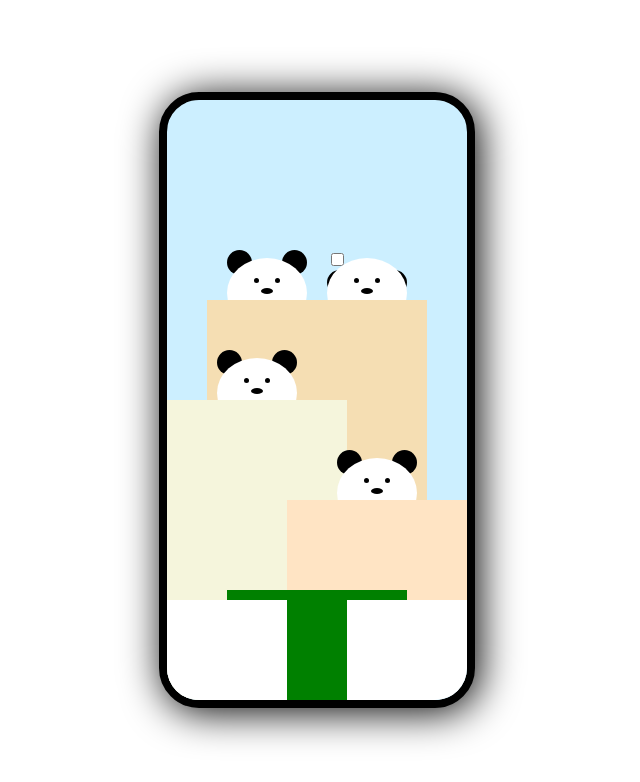
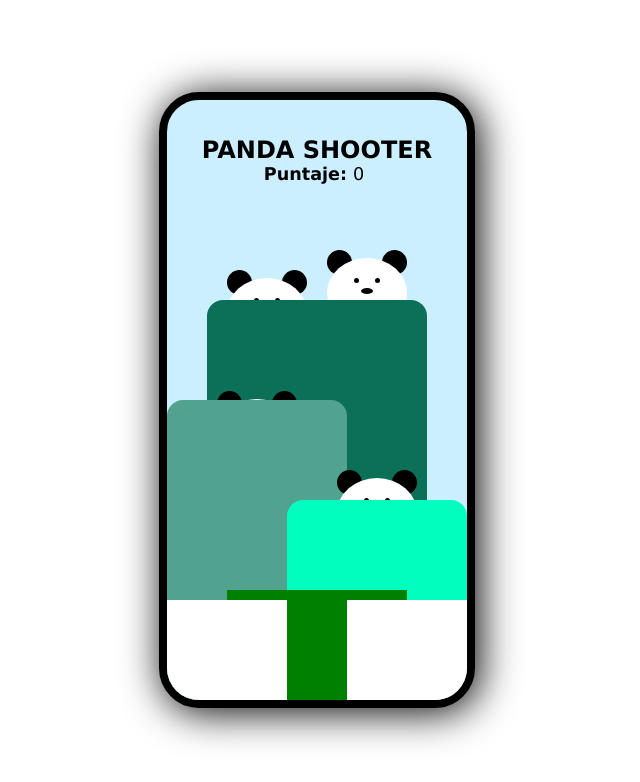
Before and after one commit to CrisdCor/shooter-panda-game, a plain HTML site: page index.html in a window 1280 px wide. Shown: the whole page, without its empty margins (323-963 px from the left). Drawn offline with Linux system fonts and the light colour scheme.

Commit message:
Se termina de maquetar el juego, pendiente el aumento del Score

```diff
--- a/index.html
+++ b/index.html
@@ -12,12 +12,16 @@
 
 <body>
     <div class="phone">
+        <div class="score">
+            <h1>PANDA SHOOTER</h1>
+            <p>Puntaje:</P>
+        </div>
+
+
         <div class="layer-1">
             <input type="checkbox">
             <div class="left-ear-outer"></div>
-            <!-- <div class="left-ear-inter"></div> -->
             <div class="rigth-ear-outer"></div>
-            <!-- <div class="right-ear-inter"></div> -->
             <div class="head">
                 <div class="head_eye head_eye-left"></div>
                 <div class="head_eye head_eye-right"></div>
@@ -25,6 +29,7 @@
             </div>
         </div>
         <div class="layer-2">
+            <input type="checkbox">
             <div class="left-ear-outer"></div>
             <!-- <div class="left-ear-inter"></div> -->
             <div class="rigth-ear-outer"></div>
@@ -37,6 +42,7 @@
         </div>
         <div class="layer-3"></div>
         <div class="layer-4">
+            <input type="checkbox">
             <div class="left-ear-outer"></div>
             <!-- <div class="left-ear-inter"></div> -->
             <div class="rigth-ear-outer"></div>
@@ -49,6 +55,7 @@
         </div>
         <div class="layer-5"></div>
         <div class="layer-6">
+            <input type="checkbox">
             <div class="left-ear-outer"></div>
             <!-- <div class="left-ear-inter"></div> -->
             <div class="rigth-ear-outer"></div>
--- a/style.css
+++ b/style.css
@@ -3,12 +3,61 @@
 }
 
 body {
+    counter-reset: score;
     margin: 0;
     height: 100vh;
     width: 100%;
     display: grid;
     place-items: center;
+    font-family:Verdana, Geneva, Tahoma, sans-serif;
+
 }
+
+h1{
+    font-size: 1.5rem;
+    margin: 0;
+
+}
+
+p{
+    font-size: 1.1rem;
+    margin: 0;
+    font-weight: bold;
+}
+
+input{
+    appearance: none;
+    cursor: pointer;
+    height: 50px;
+    margin: 0;
+    position: absolute;
+    top: 0;
+    width: 80px;
+    z-index: 0;
+}
+
+input[type=checkbox]:focus{
+    appearance: none;
+    outline: none;
+}
+
+input:checked{
+    counter-increment: score;
+}
+
+.score{
+    text-align: center;
+    box-sizing: border-box;
+    padding-top: 36px;
+
+}
+p::after{
+    content: counter(score);
+    padding: 0 6px;
+    font-weight: 100;
+}
+
+
 
 .phone {
     position: relative;
@@ -29,31 +78,24 @@ body {
     bottom: 0;
     right: 60px;
 
-    animation-name: layer;
+    animation-name: panda1;
     animation-duration: 1s;
     animation-timing-function: ease-in-out;
     animation-iteration-count: infinite;
 }
 
-@keyframes layer{
+@keyframes panda1{
     0%{
         bottom: 0;
-
     }
 
     25%{
         bottom: -80px;
-
     }
 
     100%{
         bottom: 0;
-
     }
-}
-
-.layer-1 input[type=checkbox]{
-
 }
 
 
@@ -63,9 +105,35 @@ body {
     z-index: 2;
     height: 450px;
     width: 80px;
-
     bottom: 0;
     left: 60px;
+
+    animation-name: panda2;
+    animation-duration: 2s;
+    animation-timing-function: ease-in-out;
+    animation-iteration-count: infinite;
+}
+
+@keyframes panda2{
+    0%{
+        bottom: 0;
+    }
+
+    25%{
+        bottom: -80px;
+    }
+
+    50%{
+        bottom: -20px;
+    }
+
+    70%{
+        bottom: -80px;
+    }
+
+    100%{
+        bottom: 0;
+    }
 }
 
 .layer-3 {
@@ -73,11 +141,13 @@ body {
     z-index: 3;
     height: 400px;
     width: 220px;
-    background: wheat;
+    background: rgb(11, 112, 87);
     left: 0;
     right: 0;
     bottom: 0;
     margin: 0 auto;
+    border-top-left-radius: 16px;
+    border-top-right-radius:16px;
 }
 
 .layer-4 {
@@ -85,9 +155,27 @@ body {
     z-index: 4;
     height: 350px;
     width: 80px;
-
     bottom: 0;
     left: 50px;
+
+    animation-name: panda3;
+    animation-duration: 2s;
+    animation-timing-function:ease-out;
+    animation-iteration-count: infinite;
+}
+
+@keyframes panda3{
+    0%{
+        bottom: 0;
+    }
+
+    25%{
+        bottom: -80px;
+    }
+
+    100%{
+        bottom: 0;
+    }
 }
 
 .layer-5 {
@@ -95,9 +183,11 @@ body {
     z-index: 5;
     height: 300px;
     width: 180px;
-    background: beige;
+    background: rgb(81, 163, 143);
     left: 0;
     bottom: 0;
+    border-top-left-radius: 16px;
+    border-top-right-radius:16px;
 }
 
 .layer-6 {
@@ -108,6 +198,34 @@ body {
 
     bottom: 0;
     right: 50px;
+
+    animation-name: panda4;
+    animation-duration: 2s;
+    animation-timing-function:ease-out;
+    animation-iteration-count: infinite;
+}
+
+@keyframes panda4{
+    0%{
+        bottom: 0;
+    }
+
+    25%{
+        bottom: -80px;
+    }
+
+    50%{
+        bottom: -20px;
+    }
+
+    70%{
+        bottom: -80px;
+    }
+
+    100%{
+        bottom: 0;
+        transition-delay: bottom 5s ;
+    }
 }
 
 .layer-7 {
@@ -115,9 +233,11 @@ body {
     z-index: 7;
     height: 200px;
     width: 180px;
-    background: bisque;
+    background: rgb(0, 255, 191);
     right: 0;
     bottom: 0;
+    border-top-left-radius: 16px;
+    border-top-right-radius:16px;
 }
 
 .layer-8 {
```
